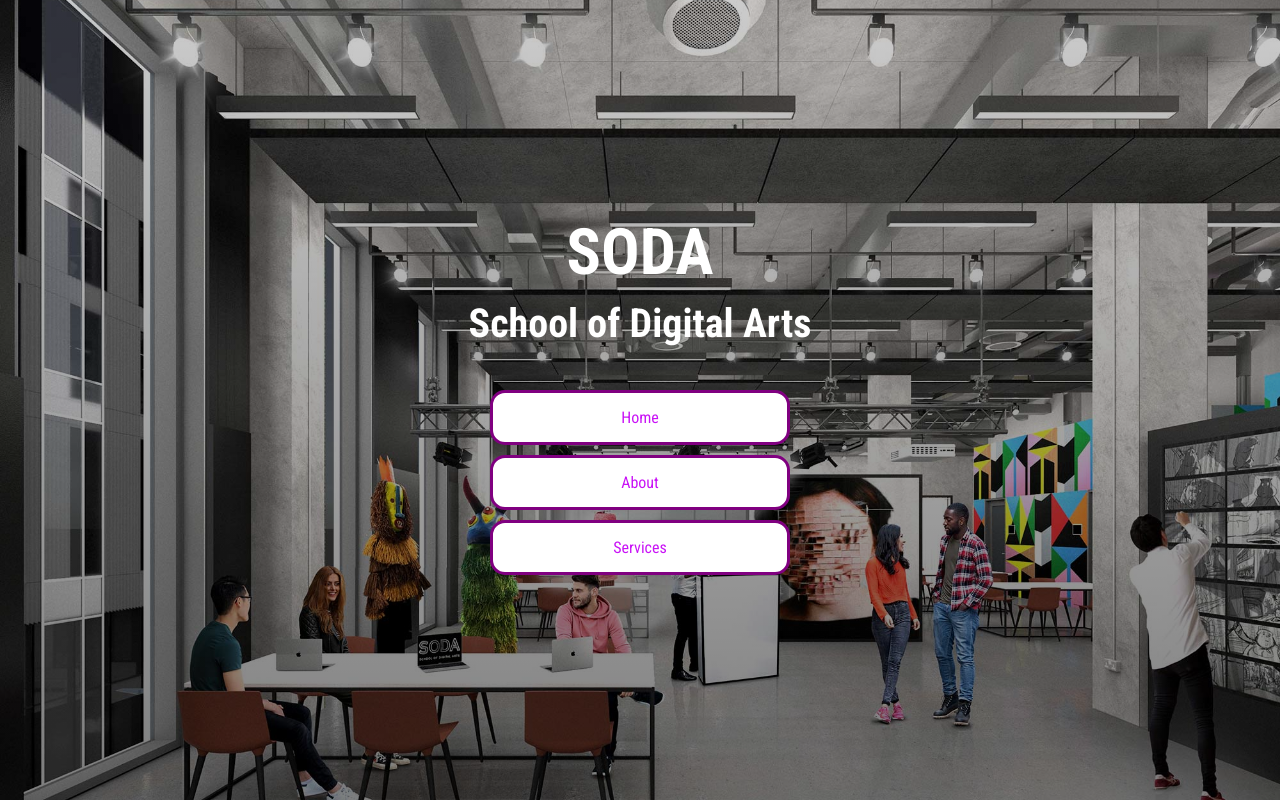
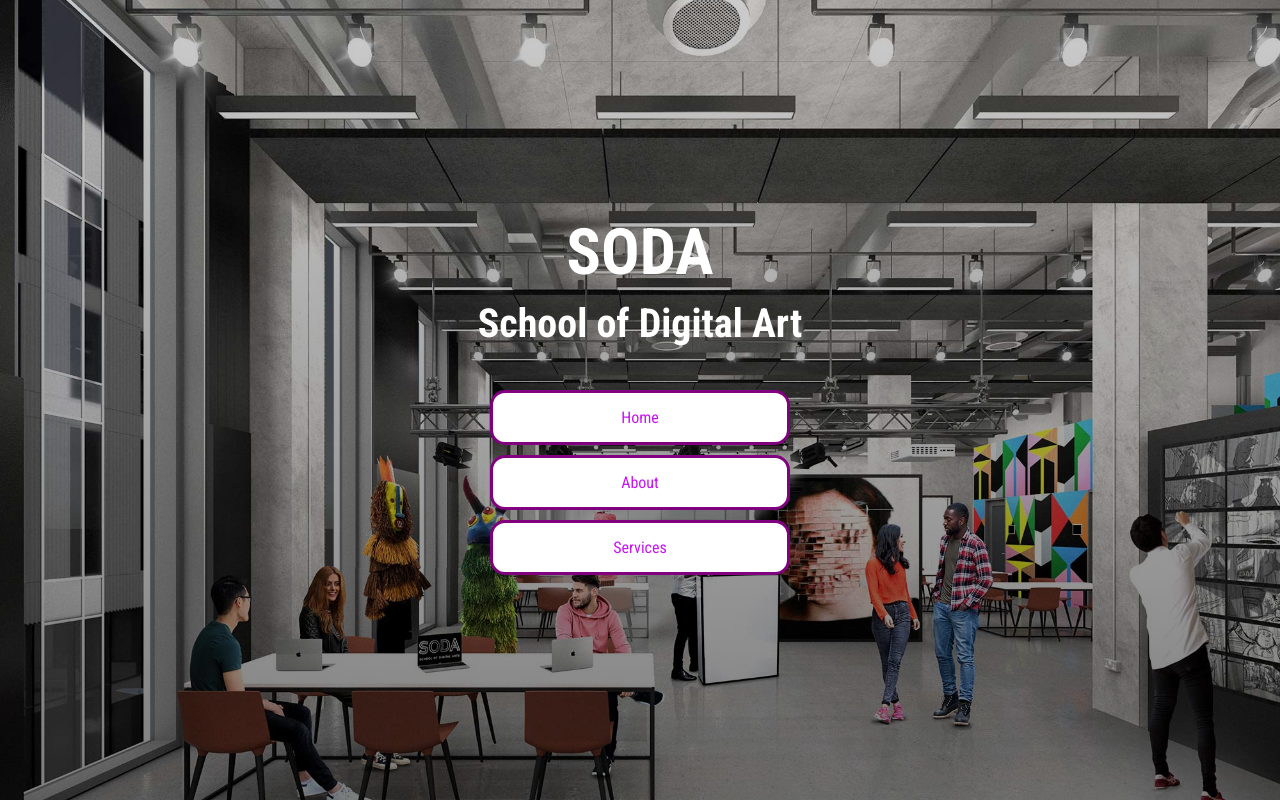
Before and after one commit to AyubOmar21/SODA, a plain HTML site: page index.html in a window 1280 px wide. Drawn offline with Linux system fonts and the light colour scheme; files that its build step writes are made by us from their sources.

Commit message:
testing
between pc and mac

```diff
--- a/index.html
+++ b/index.html
@@ -21,7 +21,7 @@
 <body>
   <header class="masthead">
     <h1>SODA</h1>
-    <h2>School of Digital Arts</h2>
+    <h2>School of Digital Art</h2>
     <nav class="nav">
       <ul>
 
```
